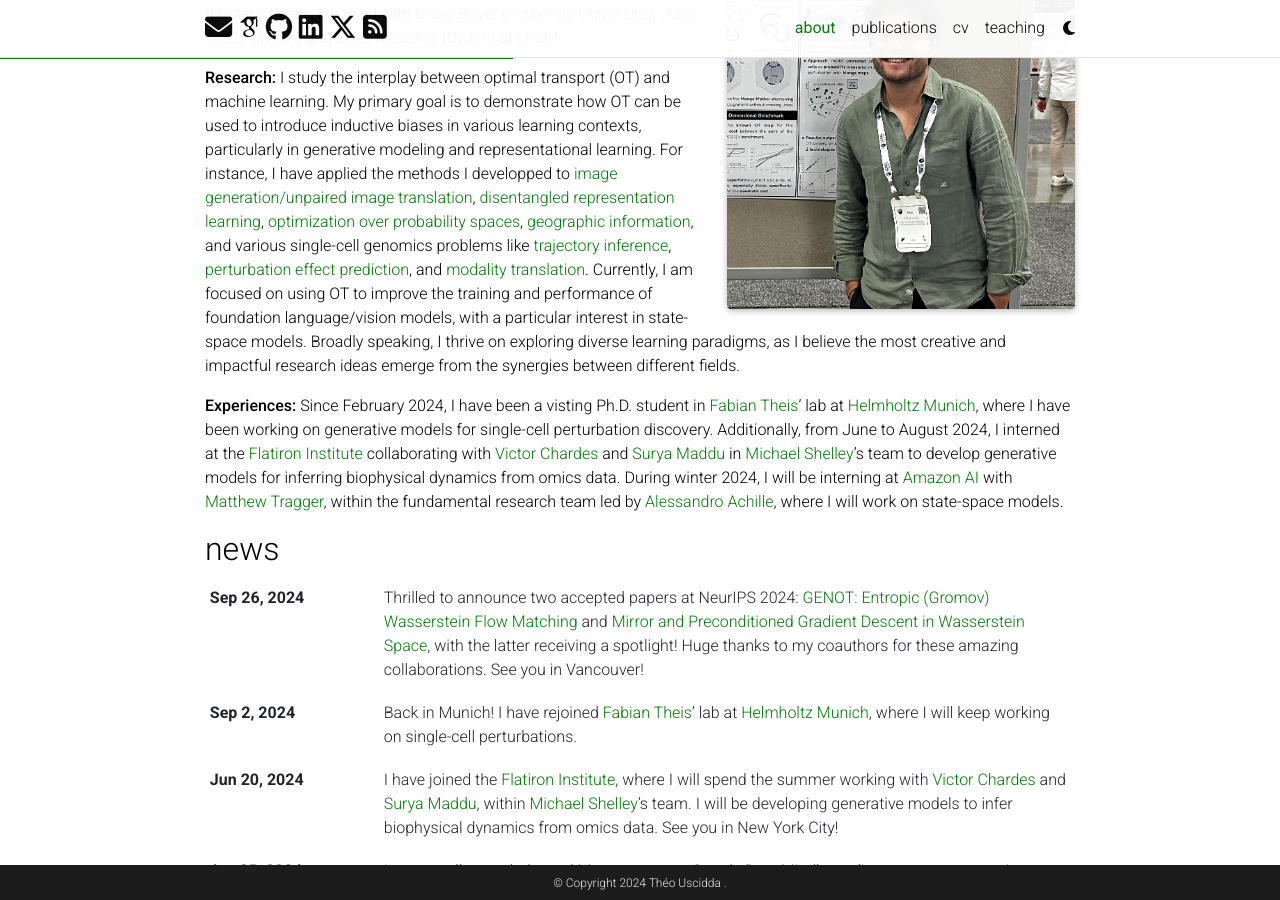
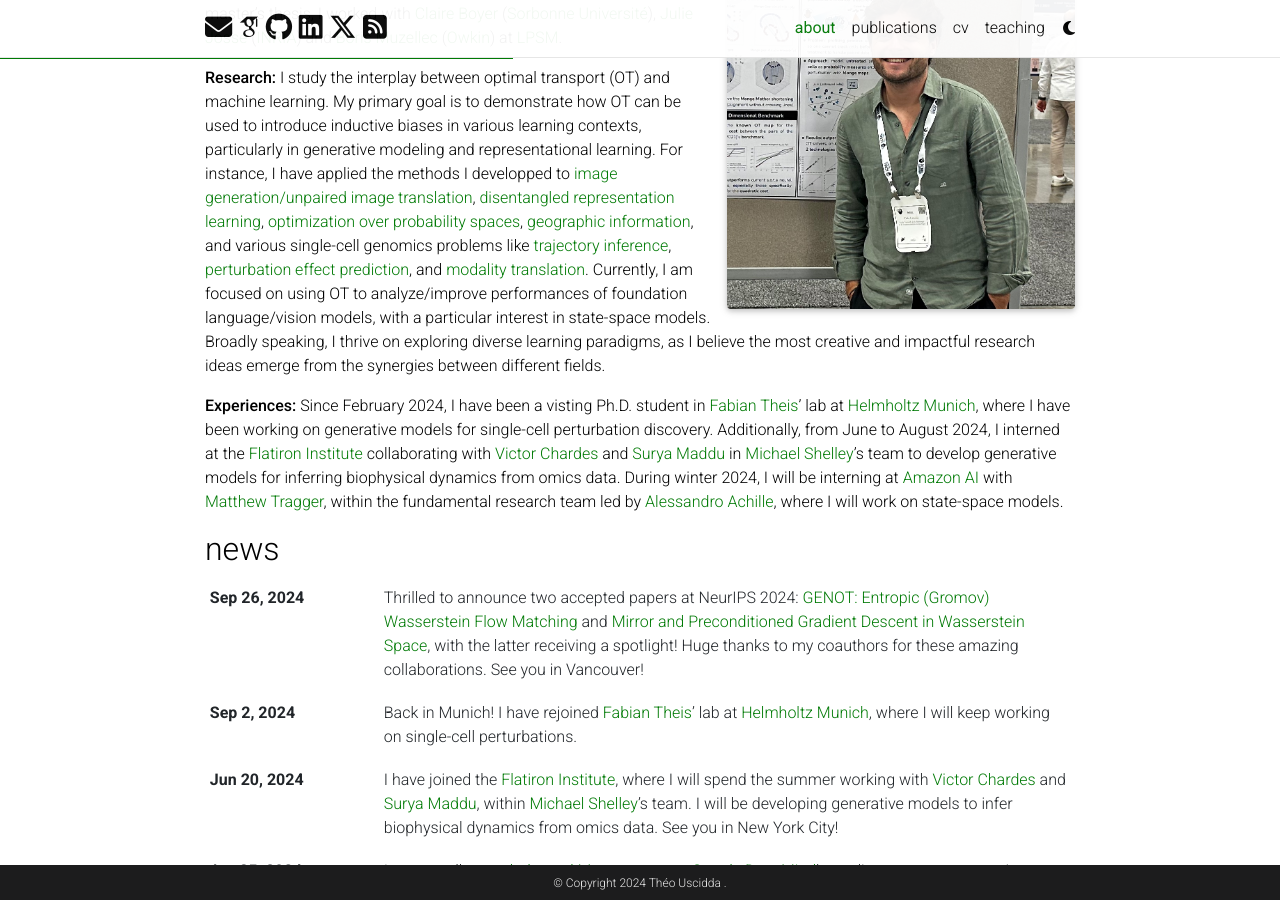
Before and after one commit to theouscidda6/theouscidda6.github.io, a Jekyll site: the page built from _pages/about.md, in a window 1280 px wide and 900 px high, scrolled down 320 px. Built offline with Jekyll 4.4.1, drawn with Linux system fonts in a browser that asks for light colours; full-size pictures stand in for the smaller copies a plugin makes; some web fonts are replaced; comment, search, counter and statistics services are not loaded; a style sheet for code colours, icons or effects is not loaded.

Commit message:
change bio

```diff
--- a/_pages/about.md
+++ b/_pages/about.md
@@ -20,7 +20,7 @@
 ---
 **Education:** I am a Ph.D. student in machine learning working with [Marco Cuturi](https://marcocuturi.net/) ([Apple MLR](https://machinelearning.apple.com/)). Prior to that, I completed a master's degree in [Mathematics, Vision and Learning](https://www.master-mva.com/) (MVA) at [ENS Paris-Saclay](https://ens-paris-saclay.fr/). During my master's thesis, I worked with [Claire Boyer](https://perso.lpsm.paris/~cboyer/) ([Sorbonne Université](https://www.sorbonne-universite.fr/)), [Julie Josse](https://juliejosse.com/) ([INRIA](https://inria.fr/fr)) and [Boris Muzellec](https://borismuzellec.github.io/) ([Owkin](https://www.owkin.com/)) at [LPSM](https://www.lpsm.paris/).
 
-**Research:** I study the interplay between optimal transport (OT) and machine learning. My primary goal is to demonstrate how OT can be used to introduce inductive biases in various learning contexts, particularly in generative modeling and representational learning. For instance, I have applied the methods I developped to [image generation/unpaired image translation](https://arxiv.org/pdf/2311.15100.pdf), [disentangled representation learning](https://arxiv.org/abs/2407.07829), [optimization over probability spaces](https://arxiv.org/pdf/2406.08938), [geographic information](https://arxiv.org/pdf/2410.11709), and various single-cell genomics problems like [trajectory inference](https://arxiv.org/pdf/2310.09254.pdf), [perturbation effect prediction](https://proceedings.mlr.press/v202/uscidda23a/uscidda23a.pdf), and [modality translation](https://arxiv.org/pdf/2310.09254.pdf). Currently, I am focused on using OT to improve the training and performance of foundation language/vision models, with a particular interest in state-space models. Broadly speaking, I thrive on exploring diverse learning paradigms, as I believe the most creative and impactful research ideas emerge from the synergies between different fields.
+**Research:** I study the interplay between optimal transport (OT) and machine learning. My primary goal is to demonstrate how OT can be used to introduce inductive biases in various learning contexts, particularly in generative modeling and representational learning. For instance, I have applied the methods I developped to [image generation/unpaired image translation](https://arxiv.org/pdf/2311.15100.pdf), [disentangled representation learning](https://arxiv.org/abs/2407.07829), [optimization over probability spaces](https://arxiv.org/pdf/2406.08938), [geographic information](https://arxiv.org/pdf/2410.11709), and various single-cell genomics problems like [trajectory inference](https://arxiv.org/pdf/2310.09254.pdf), [perturbation effect prediction](https://proceedings.mlr.press/v202/uscidda23a/uscidda23a.pdf), and [modality translation](https://arxiv.org/pdf/2310.09254.pdf). Currently, I am focused on using OT to analyze/improve performances of foundation language/vision models, with a particular interest in state-space models. Broadly speaking, I thrive on exploring diverse learning paradigms, as I believe the most creative and impactful research ideas emerge from the synergies between different fields.
 
 **Experiences:** Since February 2024, I have been a visting Ph.D. student in [Fabian Theis](https://www.helmholtz-munich.de/en/icb/pi/fabian-theis)' lab at [Helmholtz Munich](https://www.helmholtz-munich.de/en), where I have been working on generative models for single-cell perturbation discovery. Additionally, from June to August 2024, I interned at the [Flatiron Institute](https://www.simonsfoundation.org/flatiron/) collaborating with [Victor Chardes](https://www.simonsfoundation.org/people/victor-chardes/) and [Surya Maddu](https://www.simonsfoundation.org/people/suryanarayana-maddu/) in [Michael Shelley](https://math.nyu.edu/~shelley/)'s team to develop generative models for inferring biophysical dynamics from omics data. During winter 2024, I will be interning at [Amazon AI](https://www.amazon.science/) with [Matthew Tragger](https://scholar.google.com/citations?user=g3sXAWkAAAAJ&hl=en), within the fundamental research team led by [Alessandro Achille](https://alexachi.github.io/), where I will work on state-space models.
 
```
